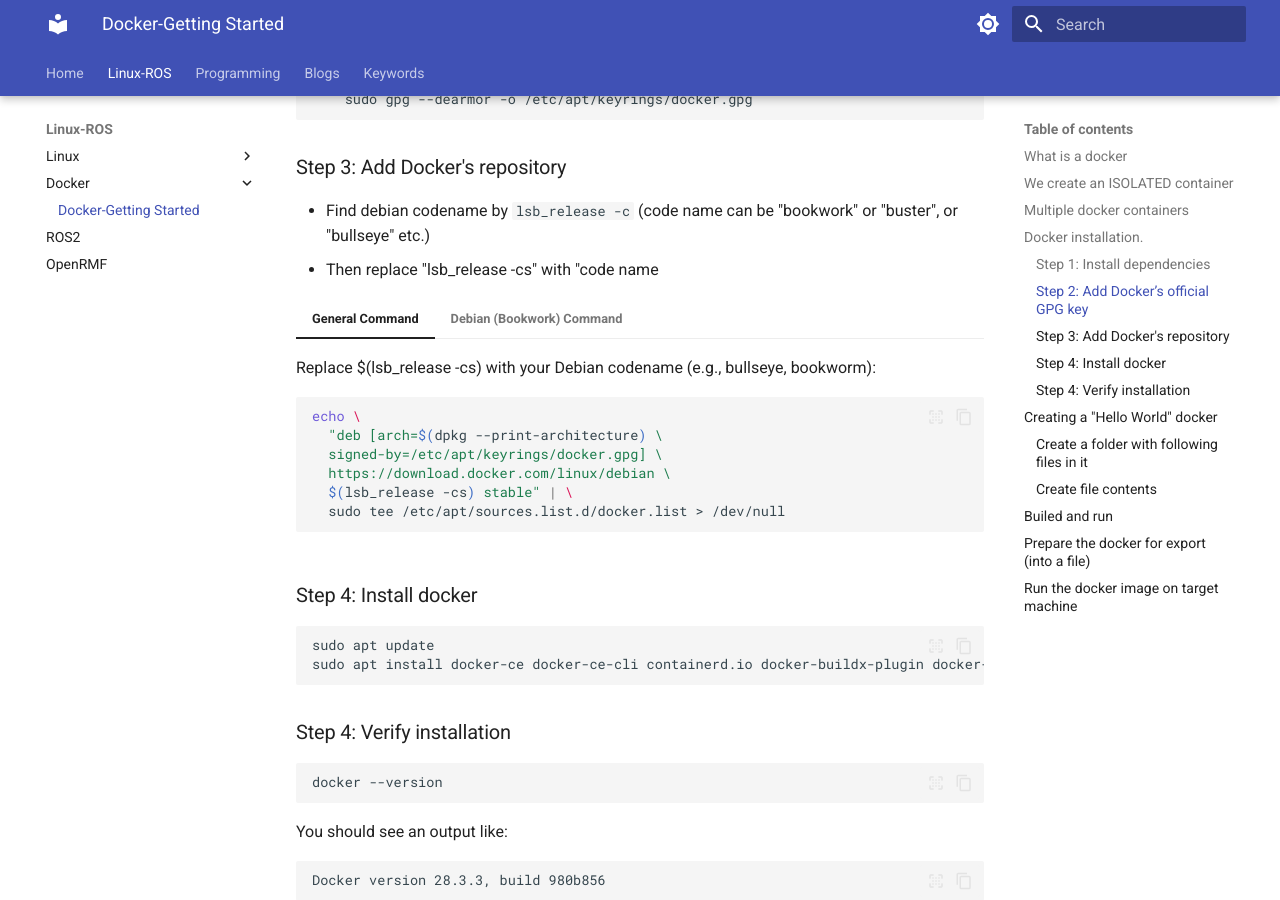
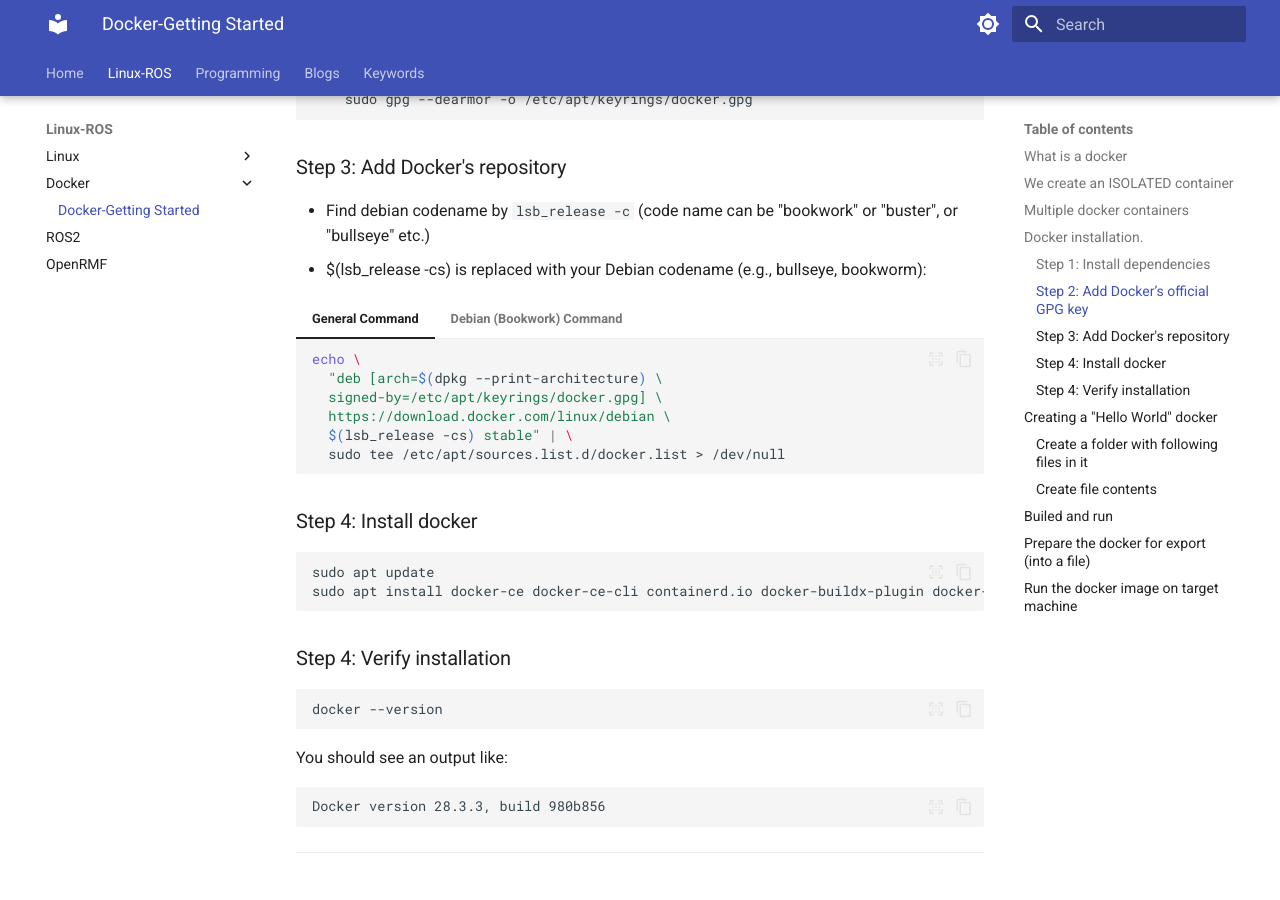
Before and after one commit to alohamujeeb/alohamujeeb.github.io, an MkDocs documentation site: the page built from docs/tutorials/docker/getting-started.md, in a window 1280 px wide and 900 px high, scrolled down 2866 px. Built offline with MkDocs 1.6.1 and Material for MkDocs 9.7.7, drawn with Linux system fonts in a browser that asks for light colours; some of the changed text lies outside the part shown.

Commit message:
docker tutorial added

````diff
--- a/docs/tutorials/docker/getting-started.md
+++ b/docs/tutorials/docker/getting-started.md
@@ -78,10 +78,9 @@
 
 - Find debian codename by ``` lsb_release -c ```
 (code name can be "bookwork" or "buster", or "bullseye" etc.)
-- Then replace "lsb_release -cs" with "code name
+- $(lsb_release -cs) is replaced with your Debian codename (e.g., bullseye, bookworm):
 
 === "General Command"
-	Replace $(lsb_release -cs) with your Debian codename (e.g., bullseye, bookworm):
 	``` bash
 	echo \
 	  "deb [arch=$(dpkg --print-architecture) \
````
Also changed, not shown: other parts of docs/tutorials/docker/getting-started.md (+1 -1 lines), docs/tutorials/docker/images/docker_3.png.
